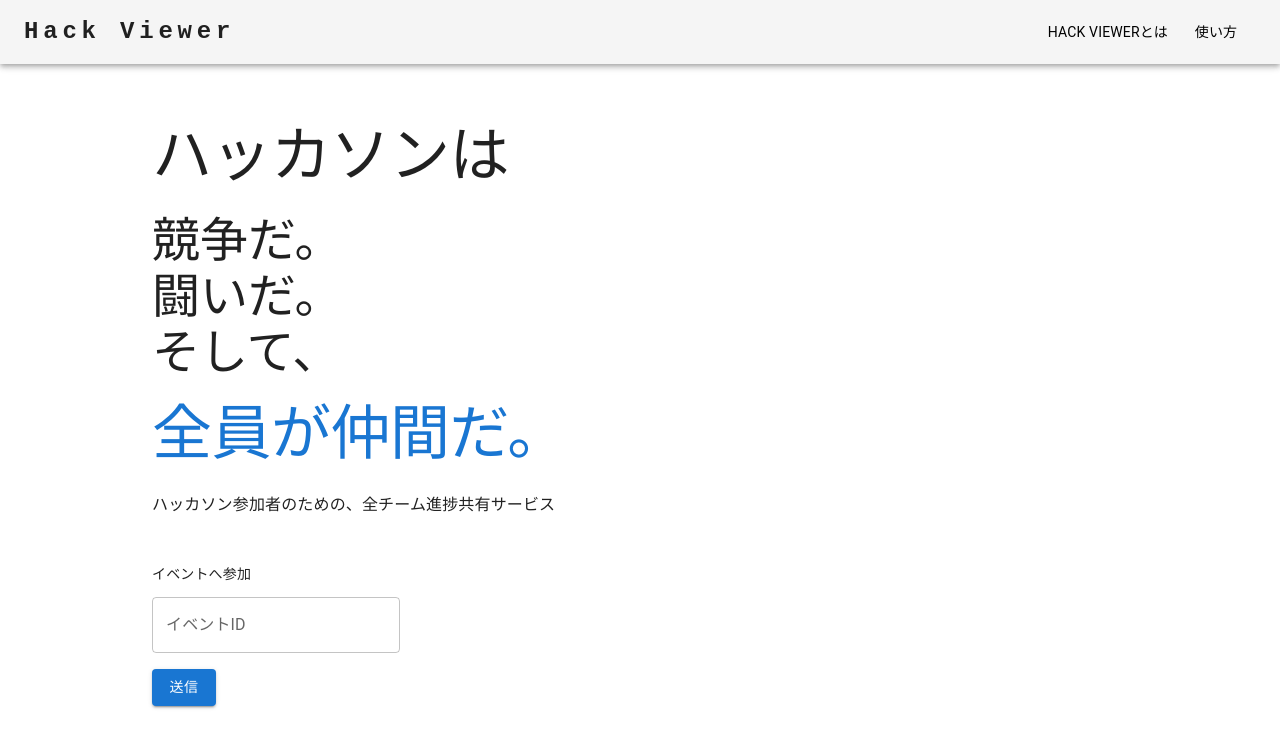
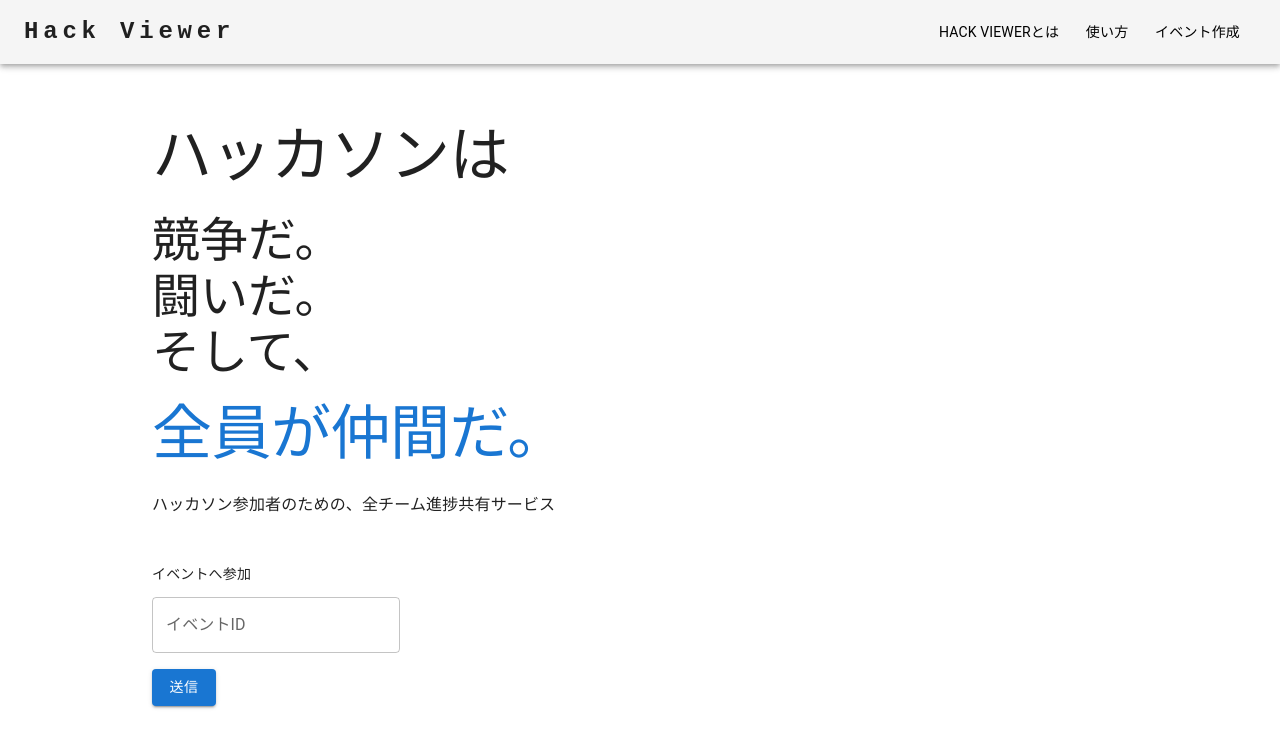
Before and after one commit to nameless-mc/hack-viewer-web-client, a React (Create React App) app in the folder hack-viewer/: page / in a window 1280 px wide. Shown: the top 748 px of the page. Built offline with nearby package versions, Linux system fonts and the light colour scheme; no server answers.

Commit message:
AppBar のにページ遷移を追加

```diff
--- a/hack-viewer/src/components/organisms/MainAppBar.jsx
+++ b/hack-viewer/src/components/organisms/MainAppBar.jsx
@@ -1,19 +1,36 @@
-import * as React from 'react';
-import AppBar from '@mui/material/AppBar';
-import Box from '@mui/material/Box';
-import Toolbar from '@mui/material/Toolbar';
-import Typography from '@mui/material/Typography';
-import Container from '@mui/material/Container';
-import Button from '@mui/material/Button';
-
-const pages = ['Hack Viewerとは', '使い方'];
+import * as React from "react";
+import AppBar from "@mui/material/AppBar";
+import Box from "@mui/material/Box";
+import Toolbar from "@mui/material/Toolbar";
+import Typography from "@mui/material/Typography";
+import Container from "@mui/material/Container";
+import Button from "@mui/material/Button";
+import { useNavigate } from "react-router-dom";
 
 function MainAppBar() {
+  const navigetion = useNavigate();
+  const pages = [
+    {
+      label: "Hack Viewerとは",
+      action: () => {
+        navigetion("/about");
+      },
+    },
+    {
+      label: "使い方",
+      action: () => {
+        navigetion("/howto");
+      },
+    },
+    {
+      label: "イベント作成",
+      action: () => {
+        navigetion("/EventMake");
+      },
+    },
+  ];
   return (
-    <AppBar
-      position="static"
-      color='default'
-      >
+    <AppBar position="static" color="default">
       <Container maxWidth="xl">
         <Toolbar disableGutters>
           <Typography
@@ -22,29 +39,28 @@ function MainAppBar() {
             component="a"
             href="/"
             sx={{
-              fontFamily: 'monospace',
+              fontFamily: "monospace",
               fontWeight: 700,
-              letterSpacing: '.3rem',
-              color: 'inherit',
-              textDecoration: 'none',
-              flexGrow: 1
+              letterSpacing: ".3rem",
+              color: "inherit",
+              textDecoration: "none",
+              flexGrow: 1,
             }}
           >
             Hack Viewer
           </Typography>
-          <Box sx={{display:'flex'}}>
+          <Box sx={{ display: "flex" }}>
             {pages.map((page) => (
               <Button
-                key={page}
+                key={page.label}
                 sx={{
-                  mr:1,
-                  color: 'black',
-                  display: 'block'
+                  mr: 1,
+                  color: "black",
+                  display: "block",
                 }}
+                onClick={page.action}
               >
-                <Typography variant='body2'>
-                  {page}
-                </Typography>
+                <Typography variant="body2">{page.label}</Typography>
               </Button>
             ))}
           </Box>
```
